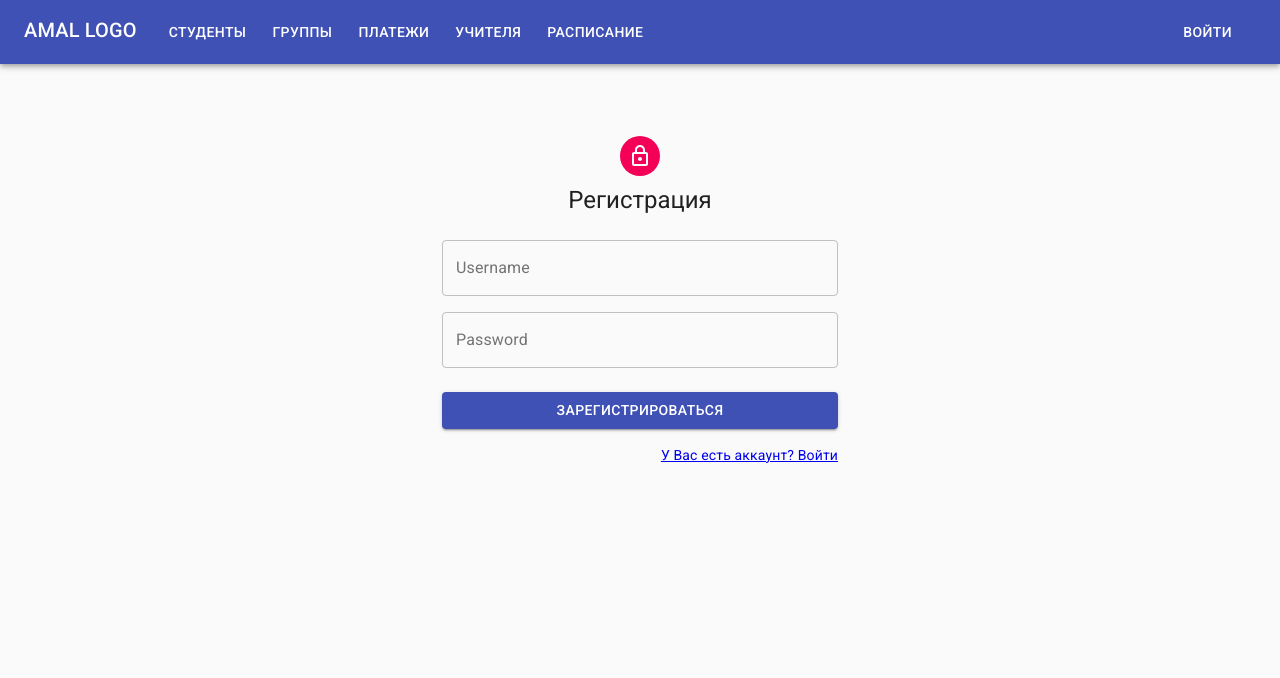
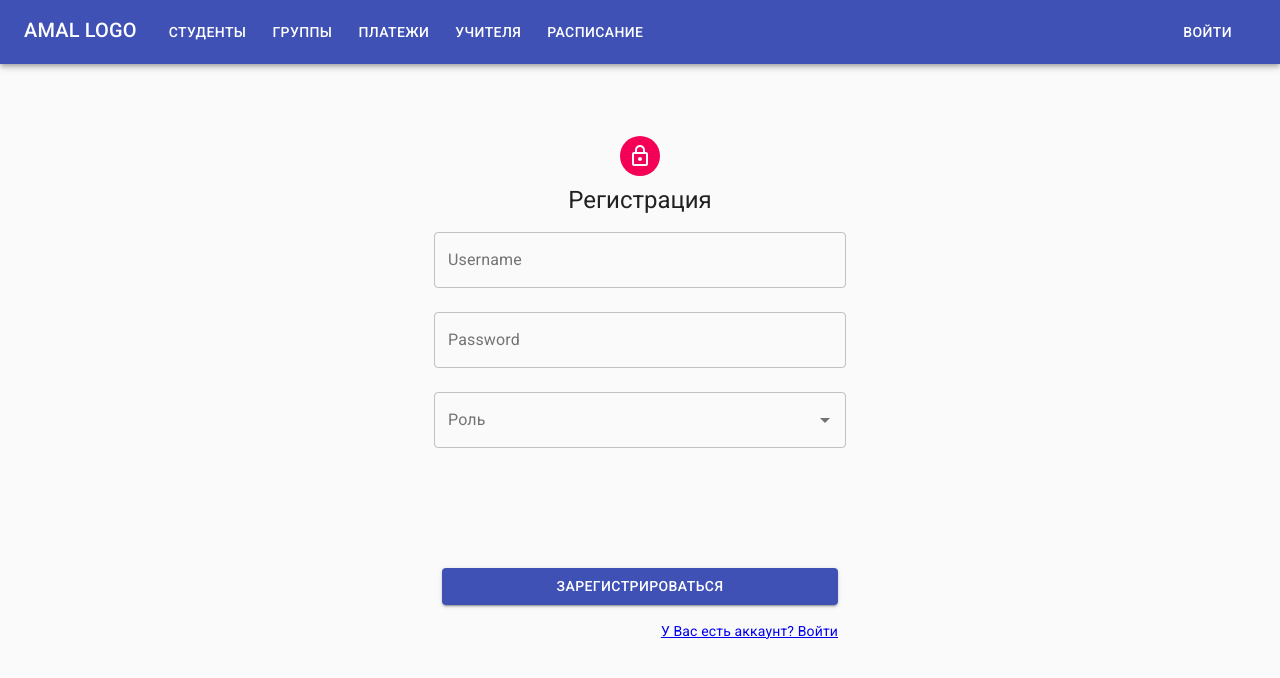
Before and after one commit to xx3u/amal_frontend, a React (Create React App) app: page /register in a window 1280 px wide. Shown: the top 678 px of the page. Built offline with nearby package versions, Linux system fonts and the light colour scheme; no server answers.

Commit message:
добавил автокомлит для выбора роли и учителя

```diff
--- a/src/containers/RegisterContainer/RegisterContainer.js
+++ b/src/containers/RegisterContainer/RegisterContainer.js
@@ -1,18 +1,52 @@
 import React, { useState } from 'react';
-import Grid from '@material-ui/core/Grid';
 import { useSelector, useDispatch } from 'react-redux';
 import FormItem from '../../components/UI/Form/FormItem/FormItem';
 import UserForm from '../../components/UserForm/UserForm';
 import { createUser } from '../../store/actions/usersActions';
+import { makeStyles } from '@material-ui/core/styles';
+import Autocomplete from '@material-ui/lab/Autocomplete';
+import { Grid, TextField } from '@material-ui/core';
+import { useEffect } from 'react';
+import { fetchTeachers } from '../../store/actions/teachersActions';
+import Fade from '@material-ui/core/Fade';
+
+const useStyles = makeStyles((theme) => ({
+  formControl: {
+    margin: theme.spacing(1),
+    minWidth: 420,
+  },
+  selectEmpty: {
+    marginTop: theme.spacing(2),
+  },
+  autoComplete: {
+    marginBottom: theme.spacing(3),
+    minWidth: 412,
+  },
+  formItem: {
+    marginBottom: theme.spacing(3),
+  },
+}));
 
 const Register = () => {
+  const classes = useStyles();
   const dispatch = useDispatch();
   const error = useSelector((state) => state.users.registerError);
 
   const [state, setState] = useState({
     username: '',
     password: '',
+    role: '',
+    teacherId: '',
   });
+
+  const [checked, setChecked] = React.useState(false);
+
+  const teachers = useSelector((state) => state.teachers.teachers);
+  const roles = [
+    { id: 1, sendingValue: 'admin', showingValue: 'Админ' },
+    { id: 2, sendingValue: 'teacher', showingValue: 'Учитель' },
+    { id: 3, sendingValue: 'student', showingValue: 'Ученик' },
+  ];
 
   const inputChangeHandler = (e) => {
     const { name, value } = e.target;
@@ -26,6 +60,16 @@ const Register = () => {
     await dispatch(createUser({ ...state }));
   };
 
+  useEffect(() => {
+    dispatch(fetchTeachers());
+  }, [dispatch]);
+
+  console.log('state', state);
+
+  useEffect(() => {
+    state.role && state.role === 'teacher' ? setChecked(true) : setChecked(false);
+  }, [state.role]);
+
   return (
     <UserForm
       onSubmit={submitFormHandler}
@@ -35,10 +79,11 @@ const Register = () => {
       linkText='У Вас есть аккаунт? Войти'
       error={error}
     >
-      <Grid item xs={12}>
+      <Grid container display='flex' justifyContent='center' alignItems='center' align='center' bgcolor='success.main'>
+        <Grid item xs={12} className={classes.formItem}>
           <FormItem name='username' value={state.username} onChange={inputChangeHandler} label='Username' type='text' />
         </Grid>
-      <Grid item xs={12}>
+        <Grid item xs={12} className={classes.formItem}>
           <FormItem
             name='password'
             value={state.password}
@@ -47,6 +92,36 @@ const Register = () => {
             type='password'
           />
         </Grid>
+        <Grid item>
+          <Autocomplete
+            id='roles'
+            className={classes.autoComplete}
+            options={roles}
+            getOptionLabel={(option) => option.showingValue}
+            getOptionSelected={(option, value) => option.id === value.id}
+            onChange={(event, value) => setState((state) => ({ ...state, role: value?.sendingValue }))}
+            noOptionsText={'список пуст'}
+            style={{ width: 300 }}
+            renderInput={(params) => <TextField {...params} label='Роль' variant='outlined' placeholder='Выберите' />}
+          />
+        </Grid>
+        <Fade in={checked}>
+          <Grid item>
+            <Autocomplete
+              id='teachers'
+              className={classes.autoComplete}
+              options={teachers}
+              getOptionLabel={(option) => `${option.firstName} ${option.lastName}` || ''}
+              onChange={(event, value) => setState((state) => ({ ...state, teacherId: value?.id }))}
+              noOptionsText={'список пуст'}
+              style={{ width: 300 }}
+              renderInput={(params) => (
+                <TextField {...params} label='Учитель' variant='outlined' placeholder='Выберите' />
+              )}
+            />
+          </Grid>
+        </Fade>
+      </Grid>
     </UserForm>
   );
 };
```
Lines whose indentation alone changed are shown as unchanged.
